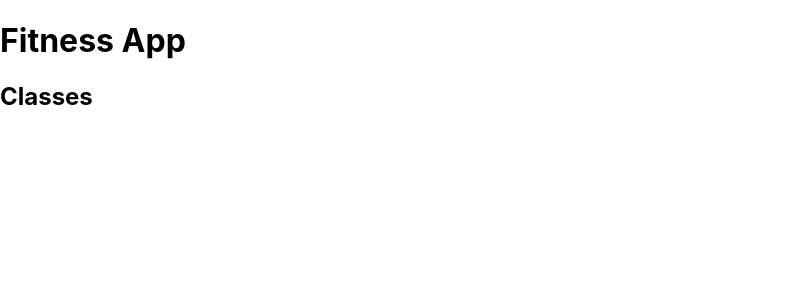
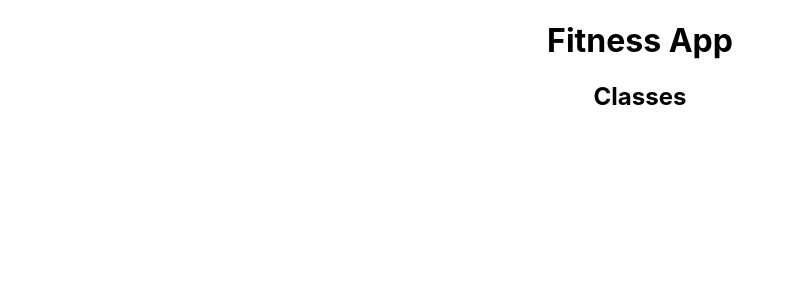
Before and after one commit to Anywhere-Fitness-3-PTCT/front-end, a React (Create React App) app in the folder client/: page /classes in a window 1280 px wide. Shown: the top 300 px of the page, without its empty margins (0-794 px from the left). Built offline with nearby package versions, Linux system fonts and the light colour scheme.

Commit message:
container style begin

```diff
--- a/client/src/App.css
+++ b/client/src/App.css
@@ -1,6 +1,6 @@
 .App {
   text-align: center;
-  border-style: solid black;
+  border-style: 3px solid black;
 }
 
 .App-logo {
@@ -37,3 +37,9 @@
     transform: rotate(360deg);
   }
 }
+
+.Sub-Component {
+  border-style: 2px solid orange;
+  width: 90%;
+  margin: auto;
+}
--- a/client/src/App.js
+++ b/client/src/App.js
@@ -1,9 +1,11 @@
 import './App.css';
-import React from 'react';
+import React, { useState } from 'react';
 
 const App = () => {
+
+
   return(
-    <div>
+    <div className='App'>
       <h1>Fitness App</h1>
       <SubComp />
     </div>
@@ -12,7 +14,7 @@ const App = () => {
 
 const SubComp = () => {
   return(
-    <div>
+    <div className='Sub-Component'>
       <h2>Classes</h2>
     </div>
   )
```
Also changed, not shown: client/src/components/Class.js (+9 -9 lines).
